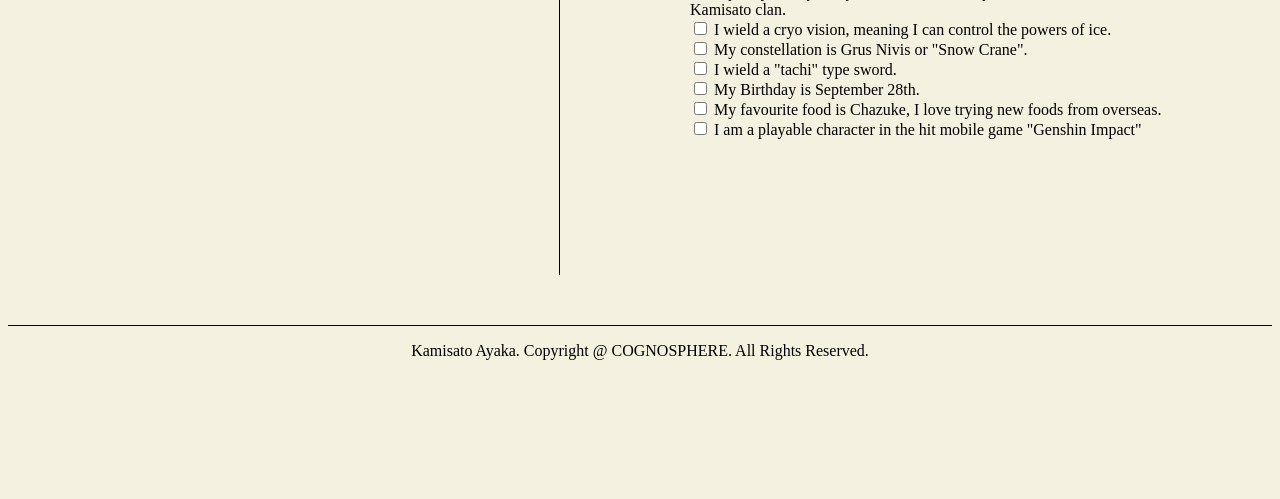
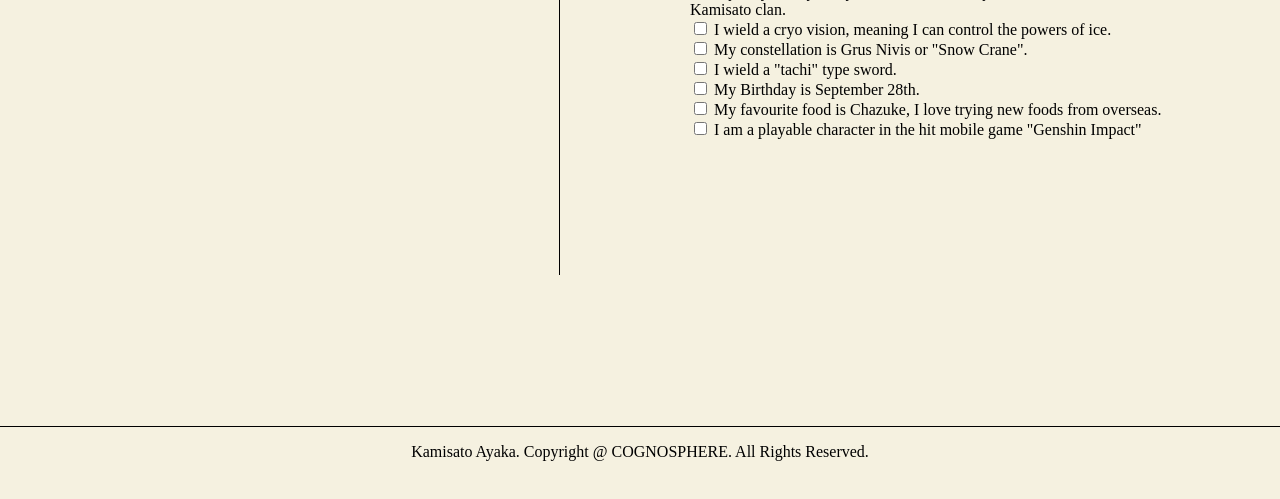
Before and after one commit to Josh-Koshy11/Josh-Koshy11.github.io, a plain HTML site: page index.html in a window 1280 px wide. Shown: the part 323-822 px from the top of the page. After the commit the page ends 800 px from the top, so only its background shows below. Drawn offline with Linux system fonts and the light colour scheme.

Commit message:
new footer

```diff
--- a/style.css
+++ b/style.css
@@ -72,7 +72,7 @@ img {
 
 }
 
-.footer {
+/*.footer {
   display: flex;
   min-height: 100vh;
   flex-direction: column;
@@ -80,4 +80,12 @@ img {
   border-top: 1px solid black;
   text-align: center;
 
+}*/
+.footer{
+  position: fixed;
+  left: 0px;
+  bottom: 0px;
+  width: 100%;
+  border-top: 1px solid;
+  text-align: center;
 }
```
